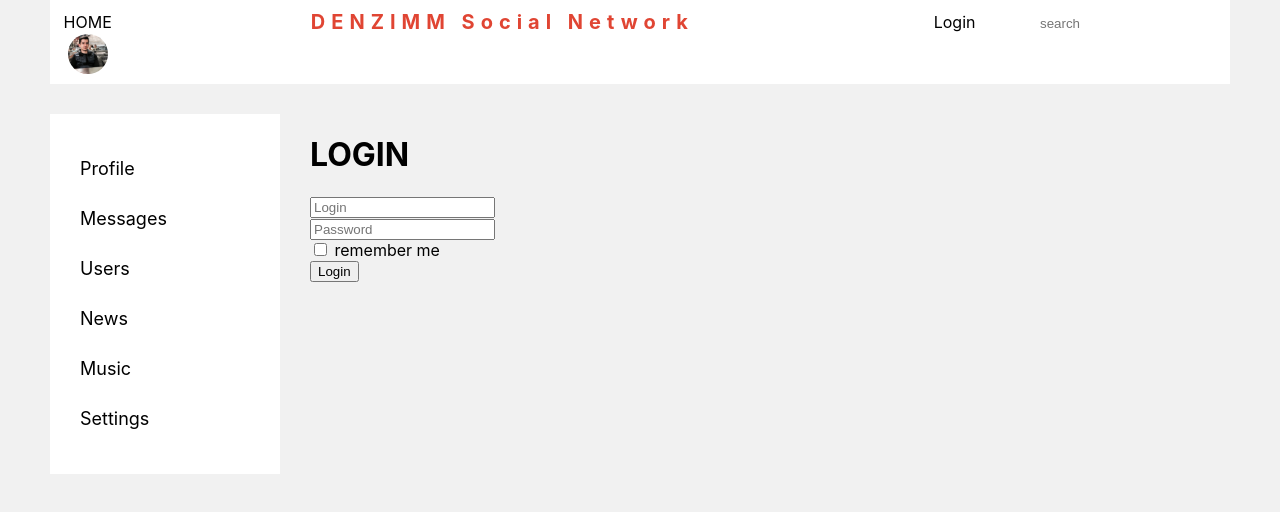
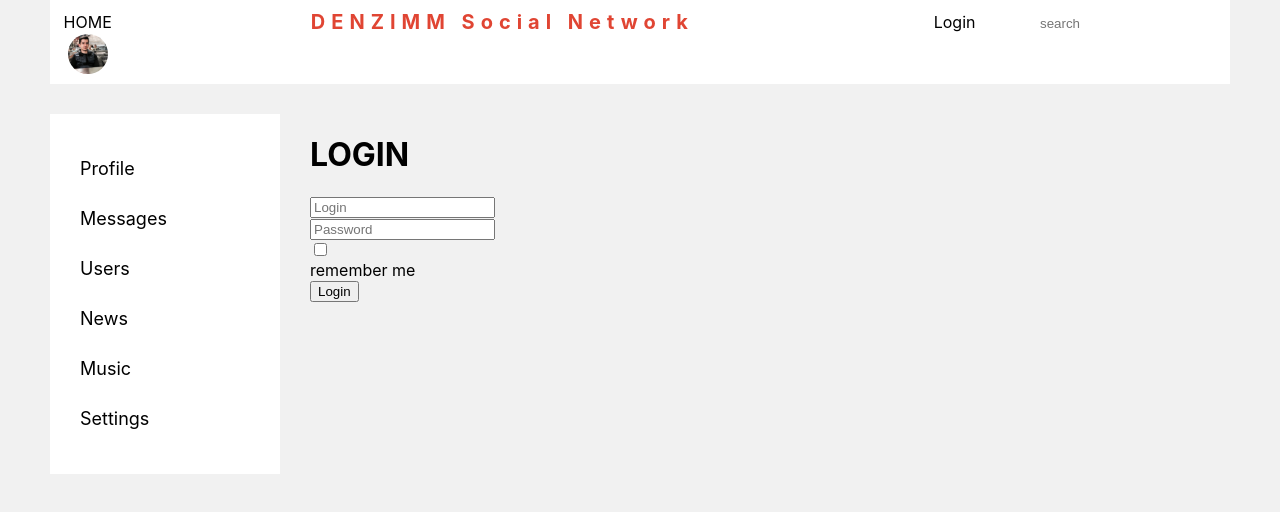
Before and after one commit to prudiusDenys/my-social-network-ts, a React (Create React App) app: page /login in a window 1280 px wide. Shown: the top 512 px of the page. Built offline with nearby package versions, Linux system fonts and the light colour scheme; no server answers.

Commit message:
ReduxForm validate

```diff
--- /dev/null
+++ b/src/common/FormsControlls/FormsControlls.module.css
@@ -0,0 +1,12 @@
+.formControl {
+
+}
+
+.formControl.error input,
+.formControl.error textarea {
+  border: 2px solid red;
+}
+
+.formControl.error span {
+  color: red;
+}
--- /dev/null
+++ b/src/common/FormsControlls/FormsControlls.tsx
@@ -0,0 +1,25 @@
+import React from "react";
+import classes from "./FormsControlls.module.css";
+
+
+export const FormControl = ({input, meta, child, ...props}: any)=>{
+	const hasError = meta.touched && meta.error
+	return (
+		<div className={classes.formControl + ' ' + (hasError ? classes.error : '')}>
+			<div>
+				{props.children}
+			</div>
+			{hasError && <span>{meta.error}</span>}
+		</div>
+	)
+}
+
+export const Textarea = (props:any) => {
+	const {input, meta, child, ...restProps} = props
+	return(<FormControl {...props}><textarea {...input} {...restProps}/></FormControl>)
+}
+
+export const Input = (props: any) => {
+	const {input, meta, child, ...restProps} = props
+	return(<FormControl {...props}><input {...input} {...restProps}/></FormControl>)
+}
--- a/src/components/Login/Login.tsx
+++ b/src/components/Login/Login.tsx
@@ -1,6 +1,8 @@
 import React from "react";
 import {InjectedFormProps} from "redux-form";
 import {Field, reduxForm} from 'redux-form'
+import {Input} from "../../common/FormsControlls/FormsControlls";
+import {requiredField} from "../../utils/validators/validators";
 
 
 type FormDataType = {
@@ -28,13 +30,13 @@ export const LoginForm: React.FC<InjectedFormProps<FormDataType>> = (props) => {
 	return (
 		<form onSubmit={props.handleSubmit}>
 			<div>
-				<Field type="text" placeholder={'Login'} name={'login'} component={'input'}/>
+				<Field type="text" validate={[requiredField]} placeholder={'Login'} name={'login'} component={Input}/>
 			</div>
 			<div>
-				<Field type="text" placeholder={'Password'} name={'password'} component={'input'}/>
+				<Field type="text" validate={[requiredField]} placeholder={'Password'} name={'password'} component={Input}/>
 			</div>
 			<div>
-				<Field type="checkbox" name={'rememberMe'} component={'input'}/> remember me
+				<Field type="checkbox" validate={[]} name={'rememberMe'} component={Input}/> remember me
 			</div>
 			<div>
 				<button>Login</button>
--- a/src/components/Sidebar/Navbar/Dialogs/AllMessages/AllMessages.tsx
+++ b/src/components/Sidebar/Navbar/Dialogs/AllMessages/AllMessages.tsx
@@ -6,6 +6,8 @@ import {
 	SentMessagesType
 } from "../../../../../redux/store";
 import {Field, InjectedFormProps, reduxForm} from "redux-form";
+import {Textarea} from "../../../../../common/FormsControlls/FormsControlls";
+import {maxLengthCreator, requiredField} from "../../../../../utils/validators/validators";
 
 
 type PropsType = {
@@ -17,6 +19,8 @@ type PropsType = {
 type TextAreaType = {
 	newMessageBody: string
 }
+
+const maxLength100 = maxLengthCreator(100)
 
 const AllMessages = (props: PropsType) => {
 
@@ -43,7 +47,8 @@ const AddMessageForm : React.FC<InjectedFormProps<TextAreaType>> = (props) => {
 	return(
 		<form onSubmit={props.handleSubmit} className={classes.message}>
 				<div>
-					<Field component={'textarea'} name={'newMessageBody'} placeholder={'Your message...'}/>
+					<Field component={Textarea}
+								 validate={[requiredField,maxLength100]} name={'newMessageBody'} placeholder={'Your message...'}/>
 					<button>Send message</button>
 				</div>
 		</form >
--- a/src/components/Sidebar/Navbar/Profile/NewPost/NewPost.tsx
+++ b/src/components/Sidebar/Navbar/Profile/NewPost/NewPost.tsx
@@ -2,6 +2,8 @@ import React from "react";
 import classes from "./NewPost.module.css";
 import Avatar from "../../../../../common/Avatar/Avatar";
 import {Field, InjectedFormProps, reduxForm} from "redux-form";
+import {maxLengthCreator, requiredField} from "../../../../../utils/validators/validators";
+import {Input} from "../../../../../common/FormsControlls/FormsControlls";
 
 type PropsType = {
 	// inputValue: string
@@ -10,6 +12,8 @@ type PropsType = {
 type NewPostType = {
 	newPost: string
 }
+
+const maxLength10 = maxLengthCreator(10)
 
 const NewPost = (props: PropsType) => {
 
@@ -30,7 +34,8 @@ const NewPost = (props: PropsType) => {
 const newPostForm: React.FC<InjectedFormProps<NewPostType>> = (props) => {
 	return (
 		<form onSubmit={props.handleSubmit}>
-			<Field component={'input'} name={'newPost'} placeholder={'Say something'}/>
+			<Field component={Input} name={'newPost'} placeholder={'Say something'}
+						 validate={[requiredField, maxLength10]}/>
 			<button>SHARE</button>
 		</form>
 	)
--- /dev/null
+++ b/src/utils/validators/validators.ts
@@ -0,0 +1,15 @@
+export const requiredField = (value: string) => {
+	if (value) {
+		return undefined
+	} else {
+		return 'Field is required'
+	}
+}
+
+export const maxLengthCreator = (maxLength: number) => (value: string) => {
+	if (value.length > maxLength) {
+		return `Max length is ${maxLength} symbols`
+	} else {
+		return undefined
+	}
+}
```
